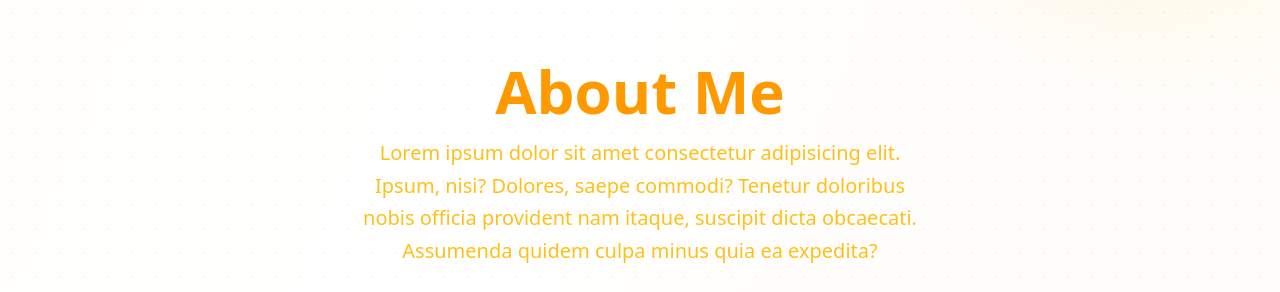
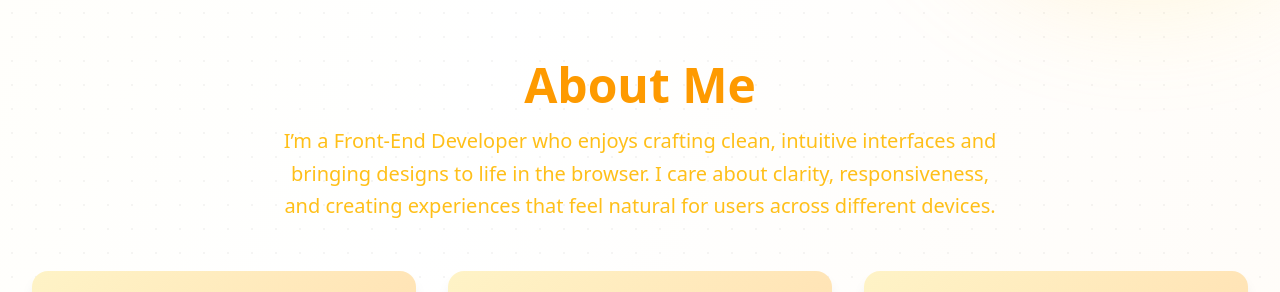
Before and after one commit to Rizal-203040067/revou-mini-project, a plain HTML site: page index.html in a window 1280 px wide. Shown: the part 599-891 px from the top of the page. Drawn offline with nearby package versions, Linux system fonts and the light colour scheme.

Commit message:
editing temp descrption on about me section

```diff
--- a/index.html
+++ b/index.html
@@ -208,9 +208,10 @@
           class="max-w-screen-xl flex flex-wrap items-center justify-between mx-auto p-4">
           <div class="container mx-auto">
             <div class="font-am rounded-2xl p-6 my-0 text-center md:my-6">
-              <h2 class="text-4xl md:text-6xl text-amber-500 font-bold mb-4">About Me</h2>
-              <h3 class="max-w-2xl mx-auto text-amber-400 opacity-90 text-lg md:text-xl text-balance leading-relaxed">
-                Lorem ipsum dolor sit amet consectetur adipisicing elit. Ipsum, nisi? Dolores, saepe commodi? Tenetur doloribus nobis officia provident nam itaque, suscipit dicta obcaecati. Assumenda quidem culpa minus quia ea expedita?</h3>
+              <h2 class="text-4xl md:text-5xl text-amber-500 font-bold mb-4">About Me</h2>
+              <h3 class="text-3xl md:text-xl max-w-3xl mx-auto text-amber-400 opacity-90 text-lg text-balance leading-relaxed">
+              I’m a Front-End Developer who enjoys crafting clean, intuitive interfaces and bringing designs to life in the browser. I care about clarity, responsiveness, and creating experiences that feel natural for users across different devices.
+              </h3>
             </div>
             <div
               class="w-full rounded-lg grid grid-cols-1 md:grid-cols-3 items-stretch gap-8 px-4 my-0 md:my-6">
```
